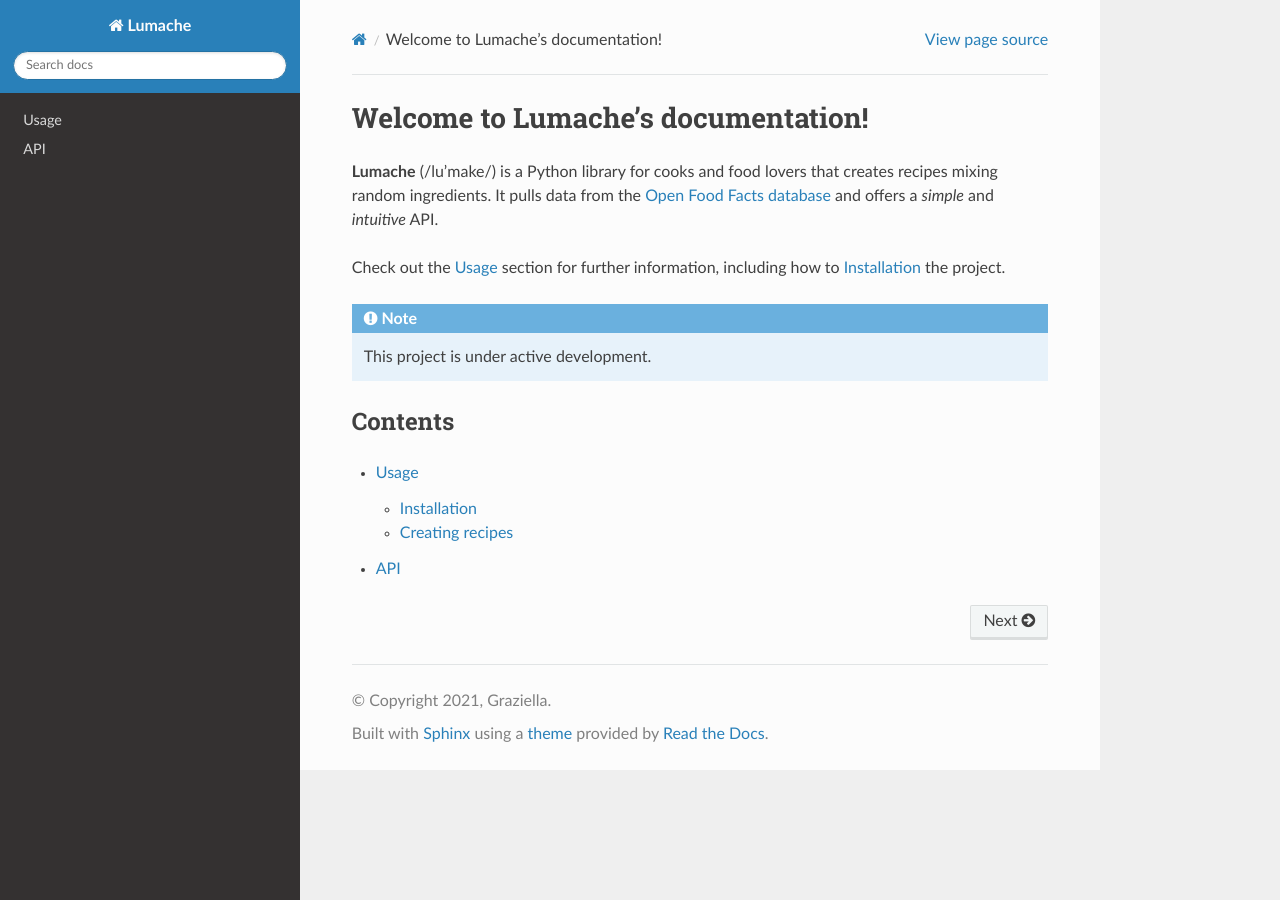
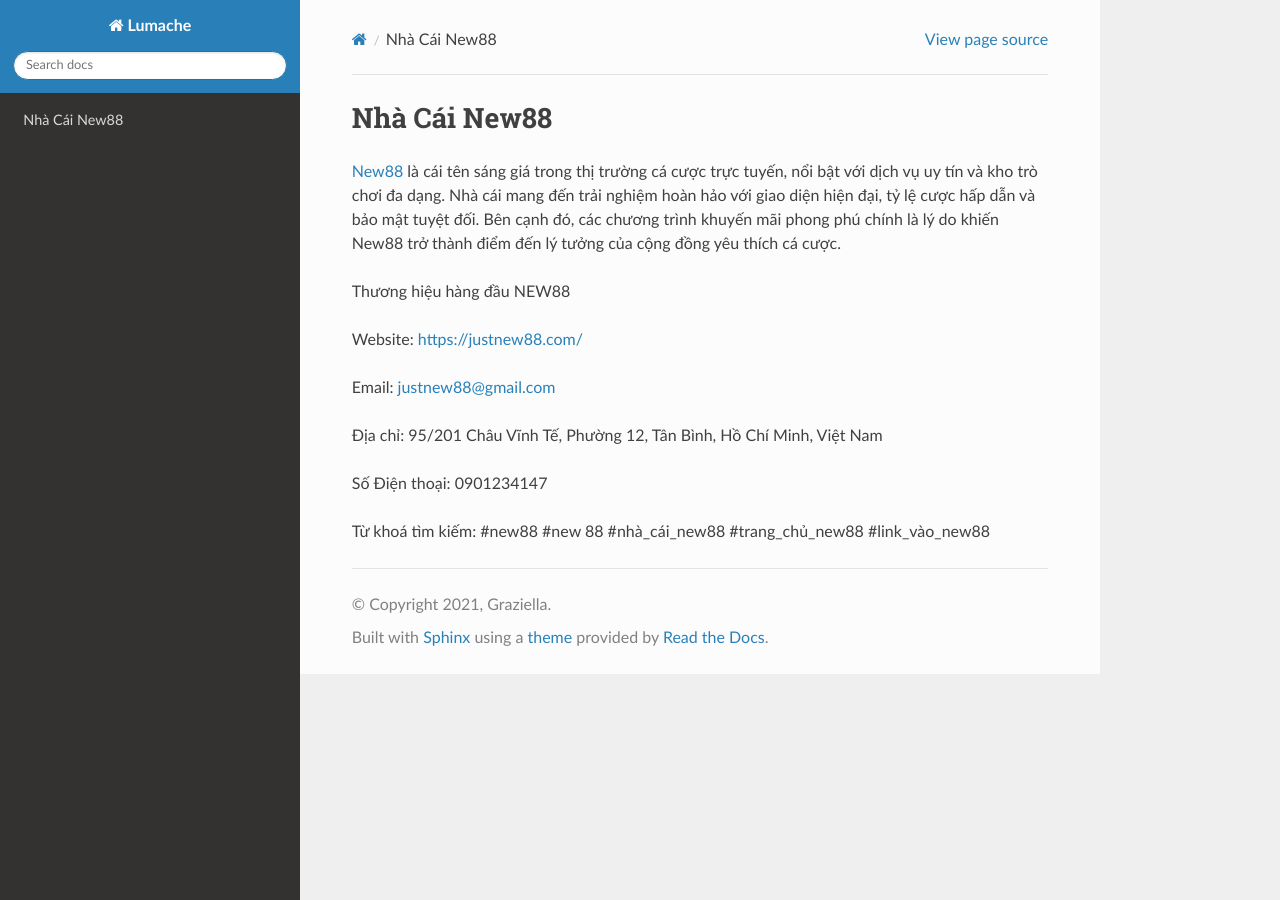
Before and after one commit to parkisngan19/justnew88, a Sphinx documentation site: the page built from docs/source/index.rst, in a window 1280 px wide. Built offline with Sphinx 7.4.7 and the Read the Docs theme 3.1.0, drawn with Linux system fonts in a browser that asks for light colours.

Commit message:
Update index.rst

```diff
--- a/docs/source/index.rst
+++ b/docs/source/index.rst
@@ -1,22 +1,16 @@
-Welcome to Lumache's documentation!
+Nhà Cái New88
 ===================================
 
-**Lumache** (/lu'make/) is a Python library for cooks and food lovers
-that creates recipes mixing random ingredients.
-It pulls data from the `Open Food Facts database <https://world.openfoodfacts.org/>`_
-and offers a *simple* and *intuitive* API.
+`New88 <https://justnew88.com/>`_ là cái tên sáng giá trong thị trường cá cược trực tuyến, nổi bật với dịch vụ uy tín và kho trò chơi đa dạng. Nhà cái mang đến trải nghiệm hoàn hảo với giao diện hiện đại, tỷ lệ cược hấp dẫn và bảo mật tuyệt đối. Bên cạnh đó, các chương trình khuyến mãi phong phú chính là lý do khiến New88 trở thành điểm đến lý tưởng của cộng đồng yêu thích cá cược.
 
-Check out the :doc:`usage` section for further information, including
-how to :ref:`installation` the project.
+Thương hiệu hàng đầu NEW88
 
-.. note::
+Website: https://justnew88.com/
 
-   This project is under active development.
+Email: justnew88@gmail.com
 
-Contents
---------
+Địa chỉ: 95/201 Châu Vĩnh Tế, Phường 12, Tân Bình, Hồ Chí Minh, Việt Nam
 
-.. toctree::
+Số Điện thoại: 0901234147
 
-   usage
-   api
+Từ khoá tìm kiếm: #new88 #new 88 #nhà_cái_new88 #trang_chủ_new88 #link_vào_new88
```
